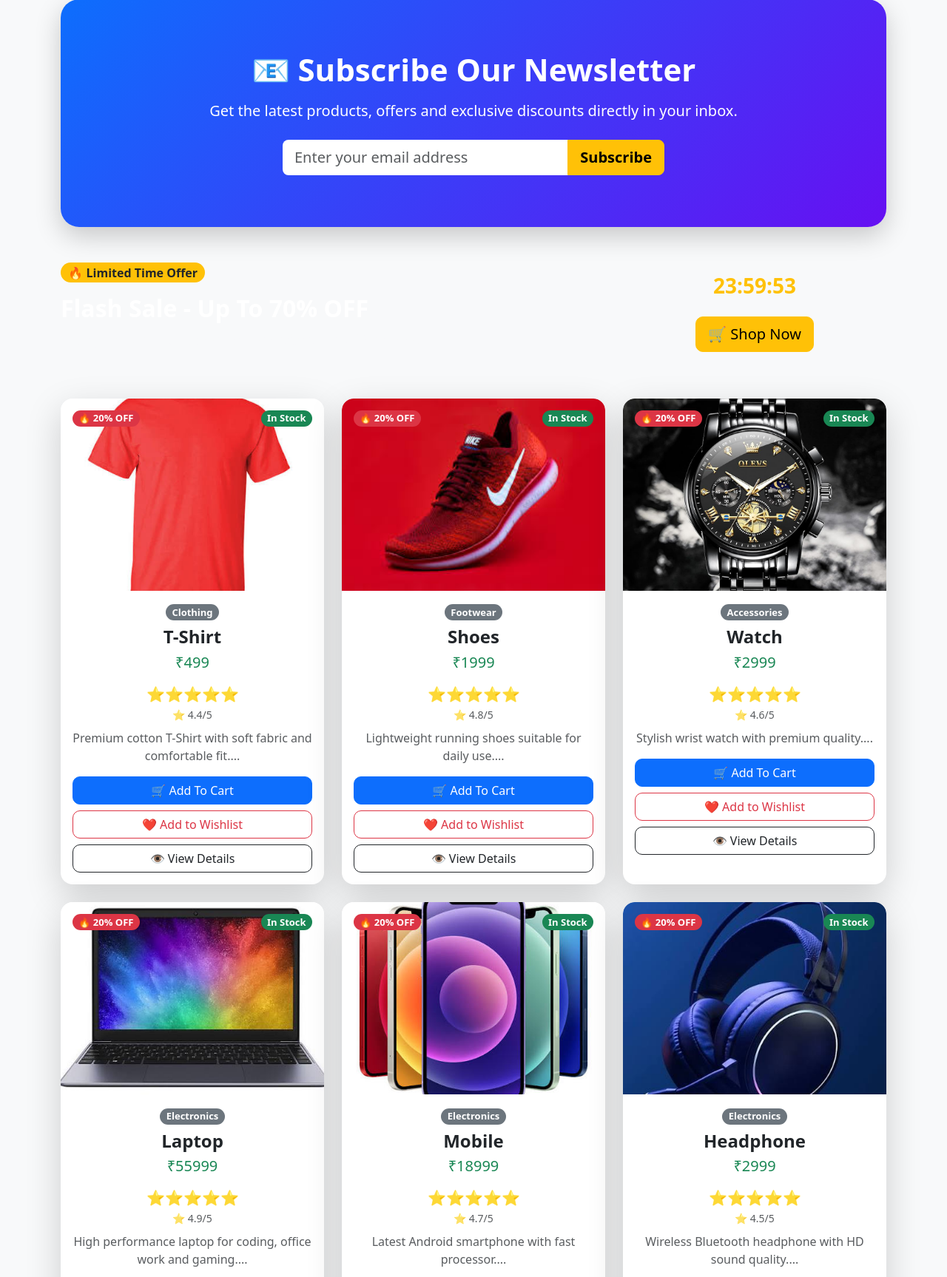
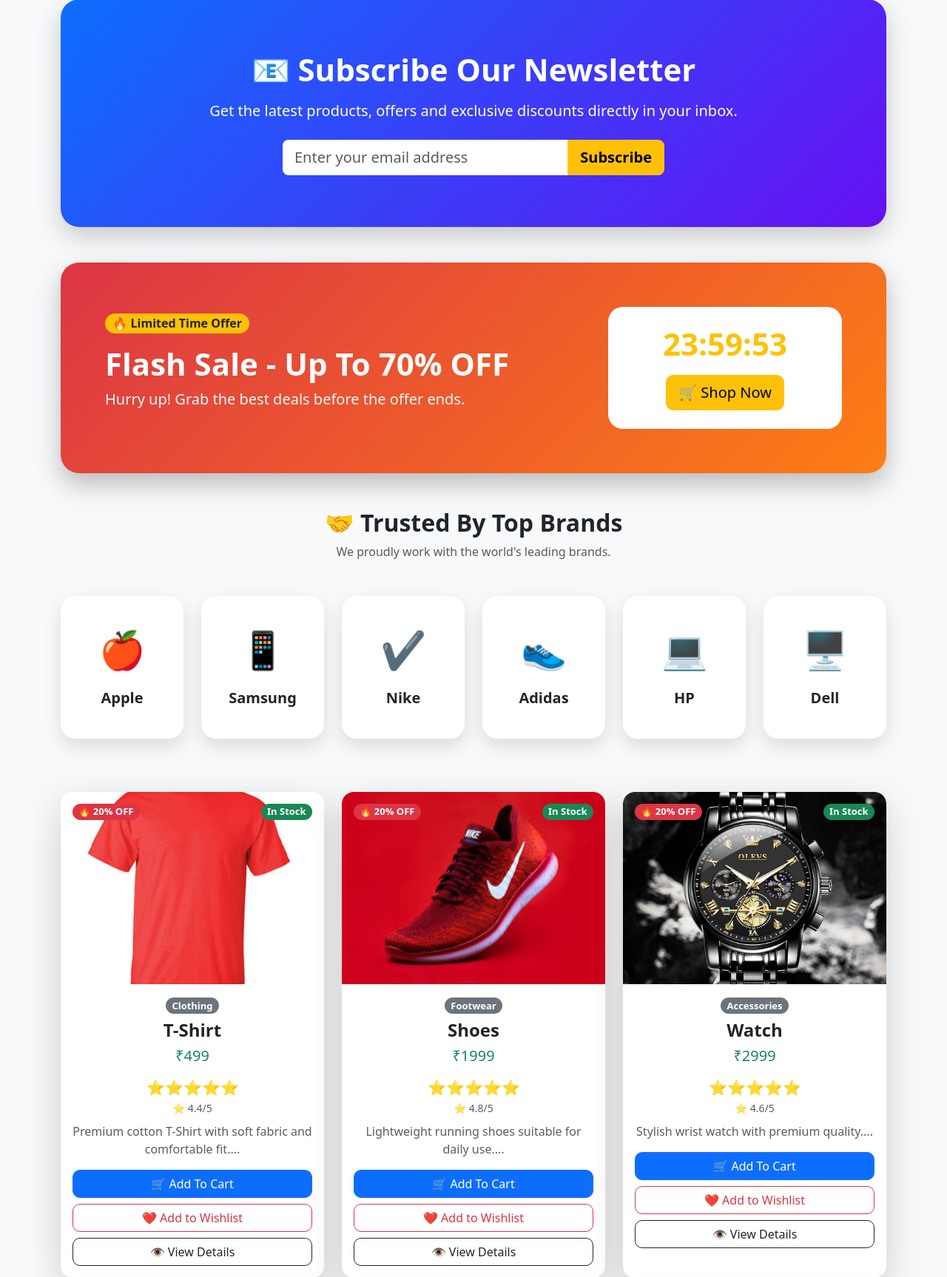
Before and after one commit to Aeroploy/AeroShop, a Flask app: page / in a window 1280 px wide. Shown: the part 2285-4012 px from the top of the page at 74% size. Run offline with Flask 3, Linux system fonts and the light colour scheme; data comes from the database, SQL or seed files in the repository.

Commit message:
Trusted Brands Section Added

```diff
--- a/static/css/style.css
+++ b/static/css/style.css
@@ -411,3 +411,81 @@
     font-size:18px;
 
 }
+
+/* ==========================
+   Flash Sale Section
+========================== */
+
+.flash-sale{
+
+    background:linear-gradient(135deg,#dc3545,#fd7e14);
+
+    border-radius:25px;
+
+    padding:60px;
+
+    box-shadow:0 15px 35px rgba(0,0,0,.25);
+
+}
+
+.countdown-box{
+
+    background:white;
+
+    border-radius:20px;
+
+    padding:25px;
+
+}
+
+#countdown{
+
+    font-size:42px;
+
+    margin:0;
+
+}
+
+.flash-sale h2{
+
+    font-size:42px;
+
+}
+
+/* ==========================
+   Trusted Brands
+========================== */
+
+.brand-card{
+
+    background:white;
+
+    padding:35px;
+
+    border-radius:20px;
+
+    box-shadow:0 10px 25px rgba(0,0,0,.12);
+
+    transition:.4s;
+
+    cursor:pointer;
+
+    font-size:50px;
+
+}
+
+.brand-card:hover{
+
+    transform:translateY(-10px);
+
+    box-shadow:0 20px 40px rgba(13,110,253,.25);
+
+}
+
+.brand-card h5{
+
+    font-weight:bold;
+
+    margin-top:15px;
+
+}
--- a/templates/index.html
+++ b/templates/index.html
@@ -625,6 +625,84 @@
 </div>
 
 <!-- ==========================
+     Trusted Brands
+========================== -->
+
+<div class="container mt-5 mb-5">
+
+    <div class="text-center mb-5">
+
+        <h2 class="fw-bold">
+            🤝 Trusted By Top Brands
+        </h2>
+
+        <p class="text-muted">
+            We proudly work with the world's leading brands.
+        </p>
+
+    </div>
+
+    <div class="row text-center">
+
+        <div class="col-lg-2 col-md-4 col-6 mb-4">
+
+            <div class="brand-card">
+                🍎
+                <h5 class="mt-3">Apple</h5>
+            </div>
+
+        </div>
+
+        <div class="col-lg-2 col-md-4 col-6 mb-4">
+
+            <div class="brand-card">
+                📱
+                <h5 class="mt-3">Samsung</h5>
+            </div>
+
+        </div>
+
+        <div class="col-lg-2 col-md-4 col-6 mb-4">
+
+            <div class="brand-card">
+                ✔️
+                <h5 class="mt-3">Nike</h5>
+            </div>
+
+        </div>
+
+        <div class="col-lg-2 col-md-4 col-6 mb-4">
+
+            <div class="brand-card">
+                👟
+                <h5 class="mt-3">Adidas</h5>
+            </div>
+
+        </div>
+
+        <div class="col-lg-2 col-md-4 col-6 mb-4">
+
+            <div class="brand-card">
+                💻
+                <h5 class="mt-3">HP</h5>
+            </div>
+
+        </div>
+
+        <div class="col-lg-2 col-md-4 col-6 mb-4">
+
+            <div class="brand-card">
+                🖥️
+                <h5 class="mt-3">Dell</h5>
+            </div>
+
+        </div>
+
+    </div>
+
+</div>
+
+<!-- ==========================
      Products Start
 ========================== -->
 
```
